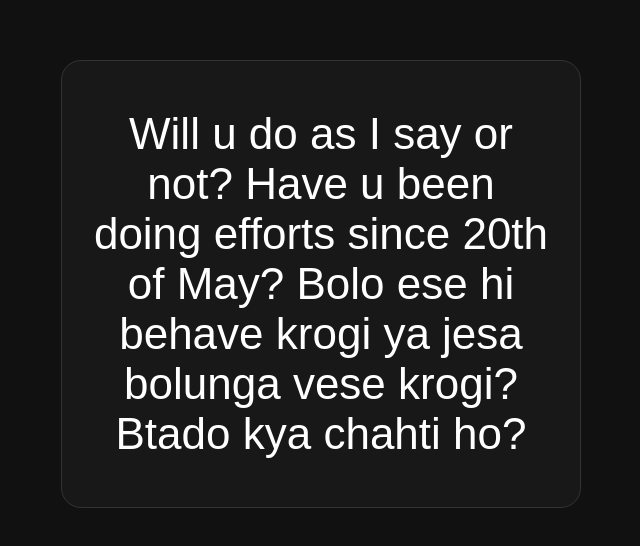
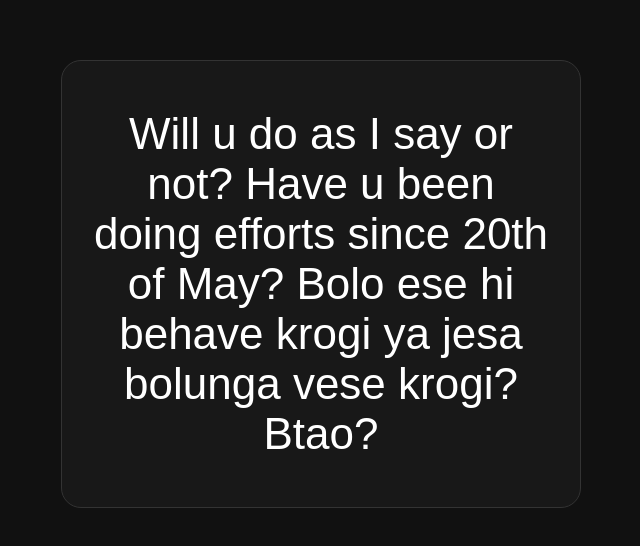
Before and after one commit to message4u-S/instagram-page, a plain HTML site: page index.html in a window 1280 px wide. Shown: the part 116-662 px from the top of the page, without its empty margins (319-959 px from the left). Drawn offline with Linux system fonts and the light colour scheme.

Commit message:
Update index.html

```diff
--- a/index.html
+++ b/index.html
@@ -3,7 +3,7 @@
 <head>
 <meta charset="UTF-8">
 <meta name="viewport" content="width=device-width, initial-scale=1.0">
-<title>Answer?</title>
+<title>Shweta?</title>
 <!-- Google Analytics -->
 <script async src="https://www.googletagmanager.com/gtag/js?id=G-NH72JF54FW"></script>
 <script>
@@ -45,7 +45,7 @@ h1 {
 <h1>Will u do as I say or not?
    Have u been doing efforts since 20th of May?
    Bolo ese hi behave krogi ya jesa bolunga vese krogi?
-   Btado kya chahti ho?
+   Btao?
 </h1>
 </main>
 </body>
```
